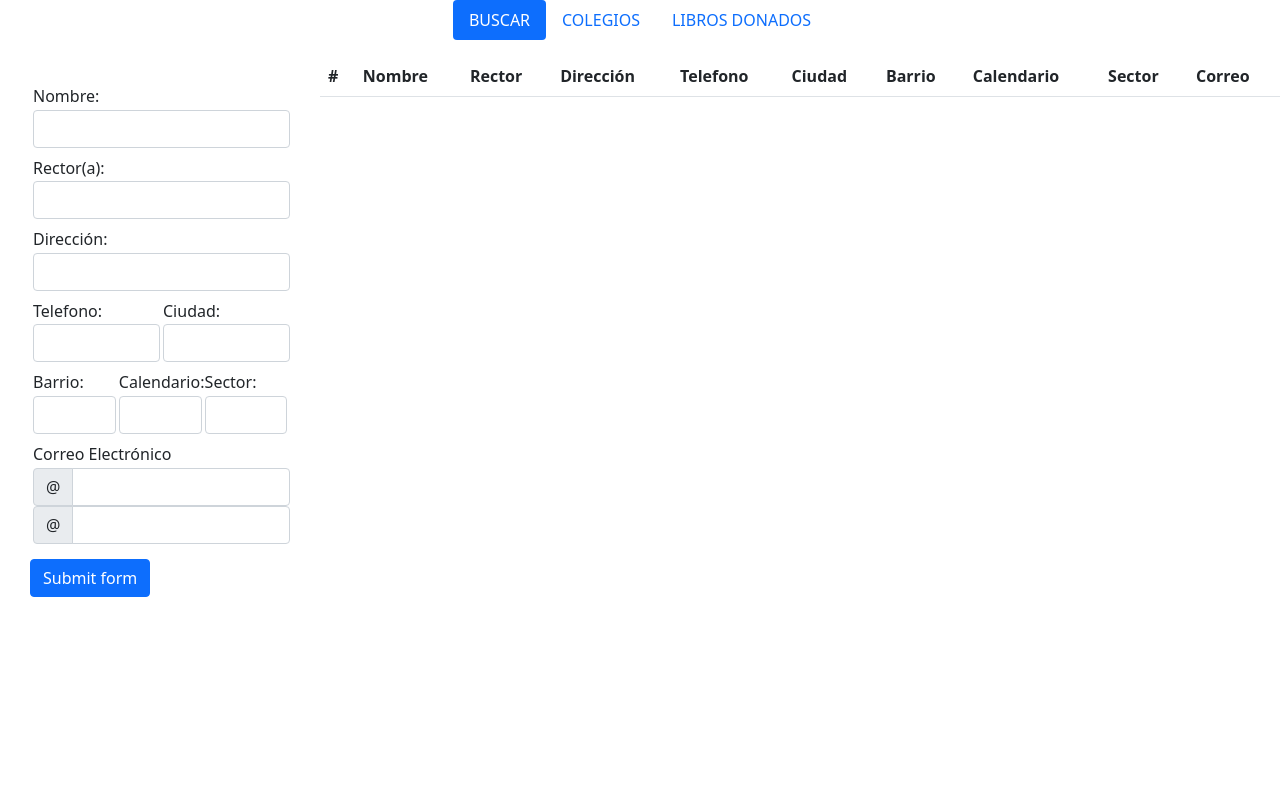
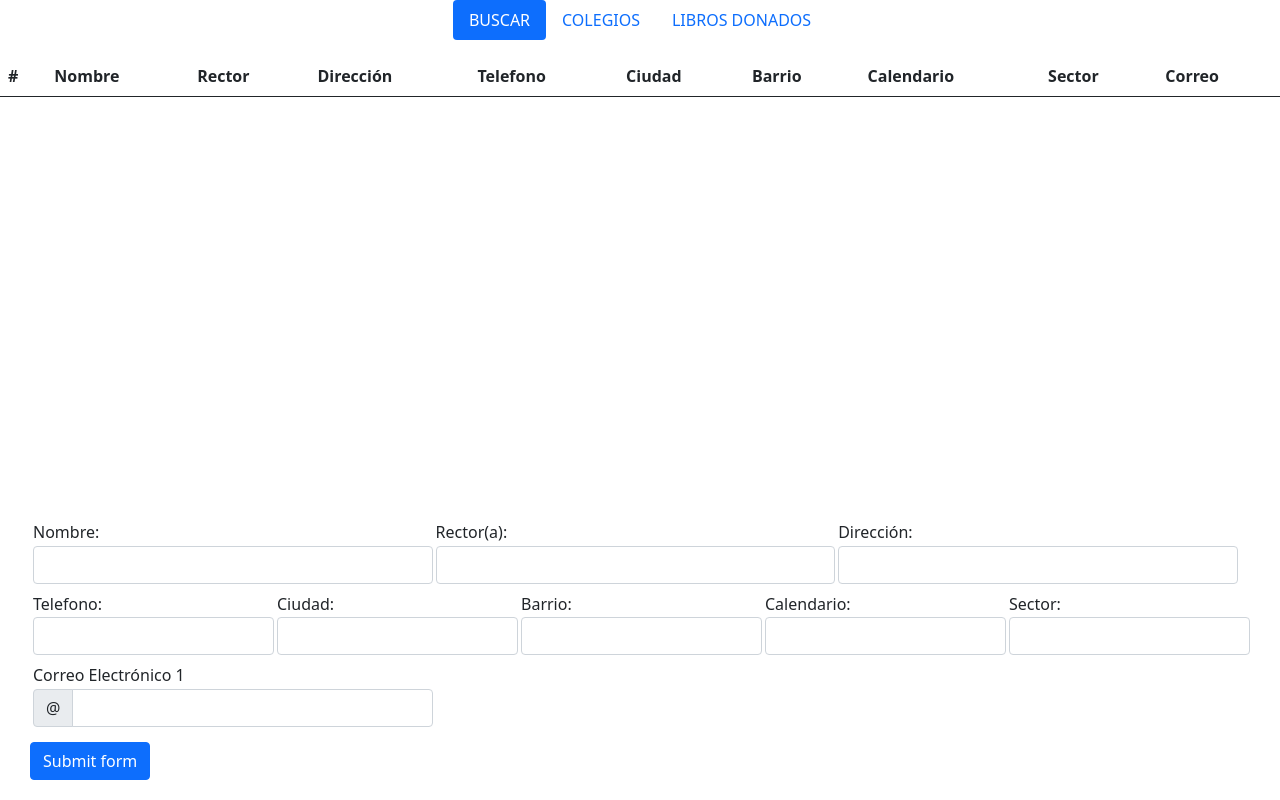
Before and after one commit to drendonr3/BDFeslic, a Flask app: page / in a window 1280 px wide. Run offline with Flask 2, Linux system fonts and the light colour scheme; lists and menus that the app fills with data are empty.

Commit message:
Construyendo el footer de colegios

```diff
--- a/EC2/leeme.txt
+++ b/EC2/leeme.txt
@@ -3,7 +3,8 @@ cd ..
 cd ..
 cd home/ubuntu/BDFeslic
 source feslic/bin/activate
-/home/ubuntu/BDFeslic/feslic/bin/gunicorn --workers=20 -b 0.0.0.0:443 --certfile=micertificado.pem --keyfile=llaveprivada.pem wsgi:application
+
+sudo /home/ubuntu/BDFeslic/feslic/bin/gunicorn --workers=20 -b 0.0.0.0:443 --certfile=micertificado.pem --keyfile=llaveprivada.pem wsgi:application
 
 
 ssh -i "dbfeslic2.pem" ubuntu@%id%
--- a/app.py
+++ b/app.py
@@ -66,13 +66,23 @@ def consultarColegios():
     try:
         nombre = request.args.get('nombre')
         cur=conn.cursor()
-        query = "SELECT * FROM feslic.colegios_todos;"
+        query = "SELECT * FROM feslic.colegios_todos_id;"
         cur.execute(query)
         reg=cur.fetchall()
         print(dict(zip(range(len(reg)), reg)) )
         return  dict(zip(range(len(reg)), reg))
     except:
         return  ({'status':'FALSE'})
+
+
+@app.route('/verColegio',methods=['POST'])
+def verColegio():
+    id = request.args.get('id')
+    cur=conn.cursor()
+    cur.execute("SELECT * FROM feslic.colegios_todos_id WHERE id=?",(id,))
+    reg=cur.fetchone()
+    print(dict(zip(range(len(reg)), reg)) )
+    return  dict(zip(range(len(reg)), reg))
 
 if __name__ == '__main__':
     #sin llave
--- a/static/css/styles.css
+++ b/static/css/styles.css
@@ -34,9 +34,16 @@ body{
 }
 
 .body{
-    display: grid;
-    grid-template-columns: 25% 75%;
+    display: auto;
     width: 100%;
+}
+
+footer{
+    width: 100%;
+    position: absolute;
+    bottom: 0;
+    height:fit-content;
+    border-top:3px;
 }
 
 .label_busqueda{
@@ -54,6 +61,11 @@ body{
     grid-template-columns: 33% 33% 33%;
 }
 
+.div-5{
+    display: grid;
+    grid-template-columns: 20% 20% 20% 20% 20%;
+}
+
 .col-md-4{
 padding-left: 3px;
 }
--- a/static/js/script.js
+++ b/static/js/script.js
@@ -17,6 +17,8 @@ function consultarColegios(){
                 tbody = document.createElement('tbody');
                 for (i=0;i<Object.keys(resps).length;i++){
                     tr = document.createElement('tr');
+                    tr.setAttribute("id","colegio-" + resps[i].id)
+                    tr.setAttribute("onclick", "verColegio(this.id)")
                     th= document.createElement('th');
                     th.setAttribute("scope", "row");
                     th.innerHTML= i+1;
@@ -59,3 +61,62 @@ function consultarColegios(){
     xhttp.open("POST", "/consultarColegios", true);
     xhttp.send();
 }
+
+function verColegio(id){
+    var xhttp = new XMLHttpRequest();
+    xhttp.onreadystatechange = function() {
+        if (this.readyState == 4 && this.status == 200) {
+            resp= JSON.parse(this.responseText);
+            //if (resp['status']==="OK"){
+            if (1==1){
+                console.log(resp)
+                resps= JSON.parse(this.responseText);
+                bodyTable=document.getElementById("body-table");
+                bodyTable.removeChild(bodyTable.lastChild);
+                tbody = document.createElement('tbody');
+                for (i=0;i<Object.keys(resps).length;i++){
+                    tr = document.createElement('tr');
+                    tr.setAttribute("id","colegio-" + resps[i].id)
+                    tr.setAttribute("onclick", "verColegio(this.id)")
+                    th= document.createElement('th');
+                    th.setAttribute("scope", "row");
+                    th.innerHTML= i+1;
+                    tr.appendChild(th);
+                    td=document.createElement('td');
+                    td.innerHTML= resps[i].colegio;
+                    tr.appendChild(td);
+                    td=document.createElement('td');
+                    td.innerHTML= resps[i].rector;
+                    tr.appendChild(td);
+                    td=document.createElement('td');
+                    td.innerHTML= resps[i].direccion;
+                    tr.appendChild(td);
+                    td=document.createElement('td');
+                    td.innerHTML= resps[i].telefono;
+                    tr.appendChild(td);
+                    td=document.createElement('td');
+                    td.innerHTML= resps[i].municipio;
+                    tr.appendChild(td);
+                    td=document.createElement('td');
+                    td.innerHTML= resps[i].barrio;
+                    tr.appendChild(td);
+                    td=document.createElement('td');
+                    td.innerHTML= resps[i].calendario;
+                    tr.appendChild(td);
+                    td=document.createElement('td');
+                    td.innerHTML= resps[i].sector;
+                    tr.appendChild(td);
+                    td=document.createElement('td');
+                    td.innerHTML= resps[i].correos;
+                    tr.appendChild(td);
+                    tbody.appendChild(tr);
+                }
+                bodyTable.appendChild(tbody);
+            } else{
+                    alert("No Se Agregó la Categoría");
+            }
+        }
+    };
+    xhttp.open("POST", "/consultarColegios?id=" + id.split('-')[1], true);
+    xhttp.send();
+}
--- a/templates/index.html
+++ b/templates/index.html
@@ -26,8 +26,34 @@
   </section>
 
   <section class="body">
-    <section class="left-panel">
+    <section class="tabla-colegios">
+      <table class="table table-striped table-hover"  id="body-table">
+        <thead>
+          <tr>
+            <th scope="col">#</th>
+            <th scope="col">Nombre</th>
+            <th scope="col">Rector</th>
+            <th scope="col">Dirección</th>
+            <th scope="col">Telefono</th>
+            <th scope="col">Ciudad</th>
+            <th scope="col">Barrio</th>
+            <th scope="col">Calendario</th>
+            <th scope="col">Sector</th>
+            <th scope="col">Correo</th>
+          </tr>
+        </thead>
+        <tbody >
+
+        </tbody>
+      </table>
+    </section>
+  </section>
+</body>
+
+<footer>
+  <section class="footer-colegios">
     <form class="principal" action='/guardar' method="POST">
+      <div class="div-3">
         <div class="col-md-4">
           <label for="validationDefault01" class="form-label label_busqueda">Nombre:</label>
           <input type="text" class="form-control" id="validationDefault01" value="" required>
@@ -40,7 +66,8 @@
         <label for="validationDefault02" class="form-label label_busqueda">Dirección:</label>
         <input type="text" class="form-control" id="validationDefault02" value="" required>
        </div>
-        <div class="div-2">
+      </div>
+      <div class="div-5">
         <div class="col-md-4">
           <label for="validationDefault02" class="form-label label_busqueda">Telefono:</label>
           <input type="text" class="form-control" id="validationDefault02" value="" required>
@@ -49,8 +76,6 @@
           <label for="validationDefault02" class="form-label label_busqueda">Ciudad:</label>
           <input type="text" class="form-control" id="validationDefault02" value="" required>
         </div>
-        </div>
-        <div class="div-3">
         <div class="col-md-4">
           <label for="validationDefault02" class="form-label label_busqueda">Barrio:</label>
           <input type="text" class="form-control" id="validationDefault02" value="" required>
@@ -64,20 +89,15 @@
           <input type="text" class="form-control" id="validationDefault02" value="" required>
         </div>
       </div>
+      <div class="div-3">
         <div class="col-md-4">
-          <label for="validationDefaultUsername" class="form-label label_busqueda">Correo Electrónico</label>
+          <label for="validationDefaultUsername" class="form-label label_busqueda">Correo Electrónico 1</label>
           <div class="input-group">
             <span class="input-group-text" id="inputGroupPrepend2">@</span>
             <input type="text" class="form-control" id="validationDefaultUsername"  aria-describedby="inputGroupPrepend2" required>
           </div>
         </div>
-        <div class="col-md-4">
-          <div class="input-group">
-            <span class="input-group-text" id="inputGroupPrepend2">@</span>
-            <input type="text" class="form-control" id="validationDefaultUsername"  aria-describedby="inputGroupPrepend2" required>
       </div>
-        </div>
-
       <div class="col-md-6" style="display: none;">
         <label for="validationDefault03" class="form-label label_busqueda">City</label>
         <input type="text" class="form-control" id="validationDefault03" required>
@@ -102,31 +122,5 @@
       </div>
     </form>
   </section>
-
-    <section class="rigth-panel">
-      <table class="table table-striped table-hover">
-        <thead>
-          <tr>
-            <th scope="col">#</th>
-            <th scope="col">Nombre</th>
-            <th scope="col">Rector</th>
-            <th scope="col">Dirección</th>
-            <th scope="col">Telefono</th>
-            <th scope="col">Ciudad</th>
-            <th scope="col">Barrio</th>
-            <th scope="col">Calendario</th>
-            <th scope="col">Sector</th>
-            <th scope="col">Correo</th>
-          </tr>
-        </thead>
-      </table>
-      <table class="table table-striped table-hover" id="body-table">
-        <tbody >
-
-        </tbody>
-      </table>
-    </section>
-
-  </section>
-</body>
+</footer>
 </html>
```
Also changed, not shown: db.py (deleted, +0 -18 lines). Lines whose indentation alone changed are shown as unchanged.
